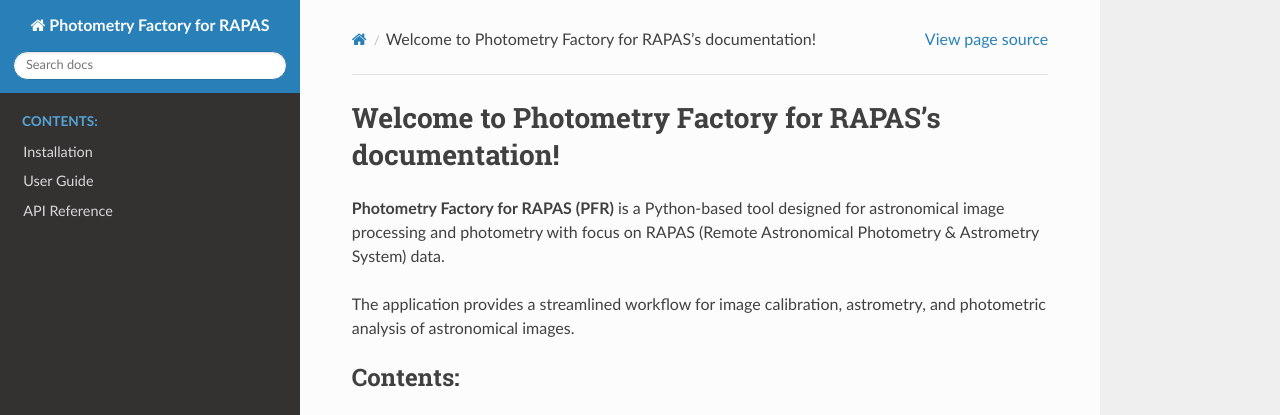
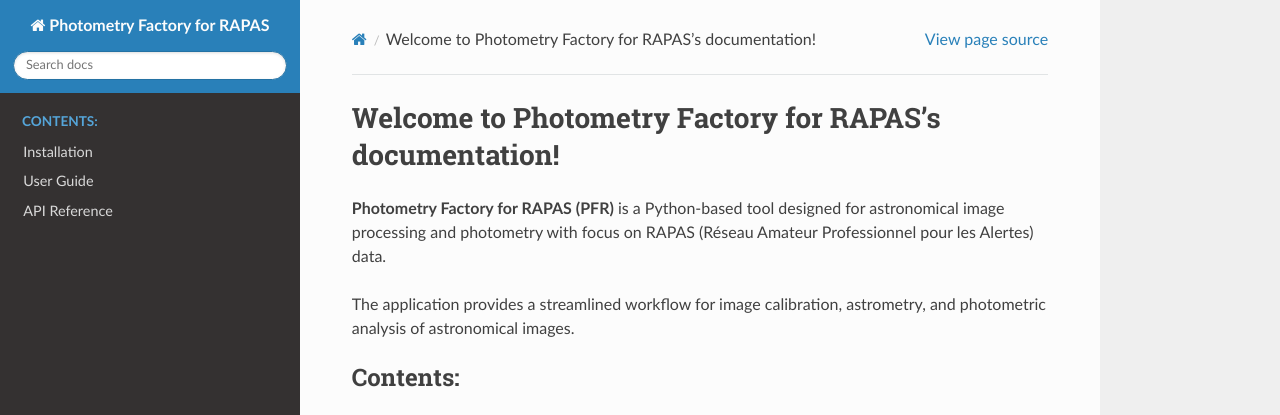
Before and after one commit to pierfra-rocci/rpp, a Sphinx documentation site: the page built from doc/index.rst, in a window 1280 px wide and 900 px high. Shown: the top 415 px of the window. Built offline with Sphinx 7.4.7 and the Read the Docs theme 3.1.0, drawn with Linux system fonts in a browser that asks for light colours.

Commit message:
Fix typo in RAPAS description in documentation

```diff
--- a/doc/index.rst
+++ b/doc/index.rst
@@ -1,7 +1,7 @@
 Welcome to Photometry Factory for RAPAS's documentation!
 ========================================================
 
-**Photometry Factory for RAPAS (PFR)** is a Python-based tool designed for astronomical image processing and photometry with focus on RAPAS (Remote Astronomical Photometry & Astrometry System) data.
+**Photometry Factory for RAPAS (PFR)** is a Python-based tool designed for astronomical image processing and photometry with focus on RAPAS (Réseau Amateur Professionnel pour les Alertes) data.
 
 The application provides a streamlined workflow for image calibration, astrometry, and photometric analysis of astronomical images.
 
```
